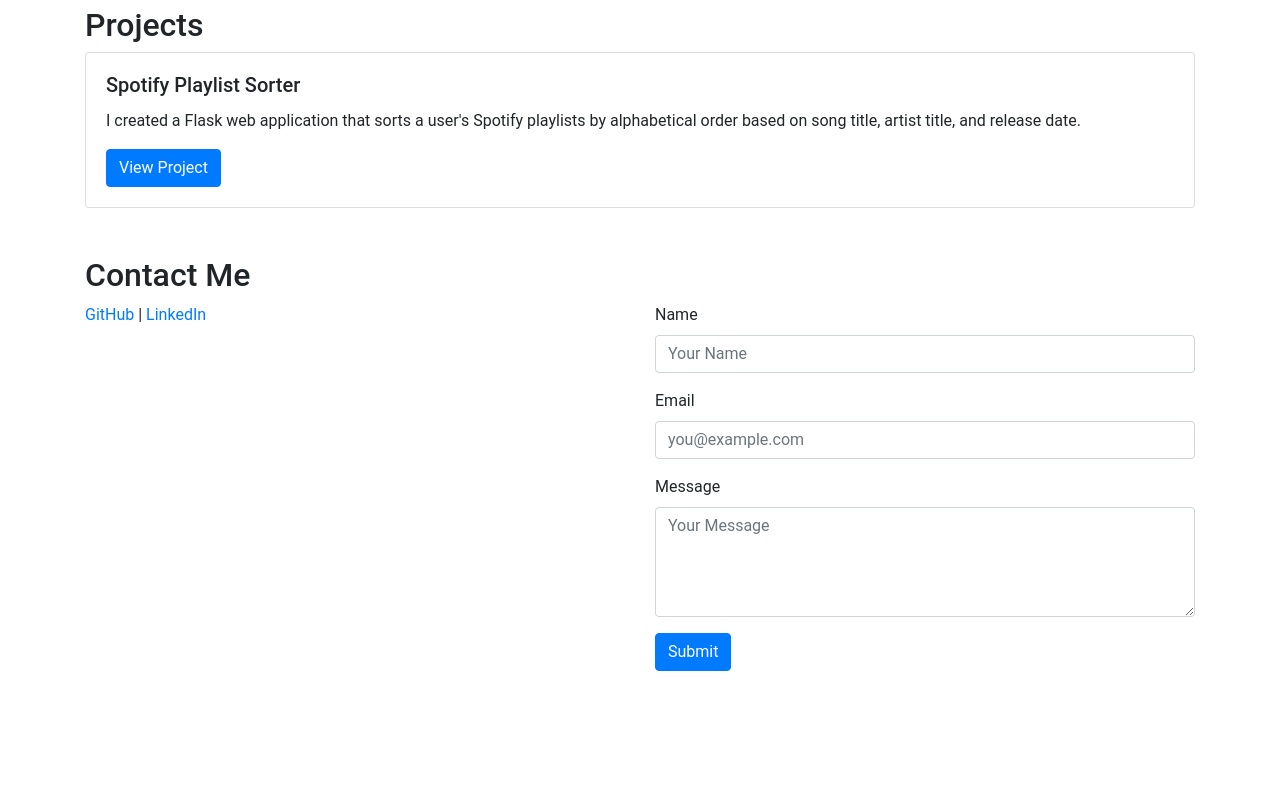
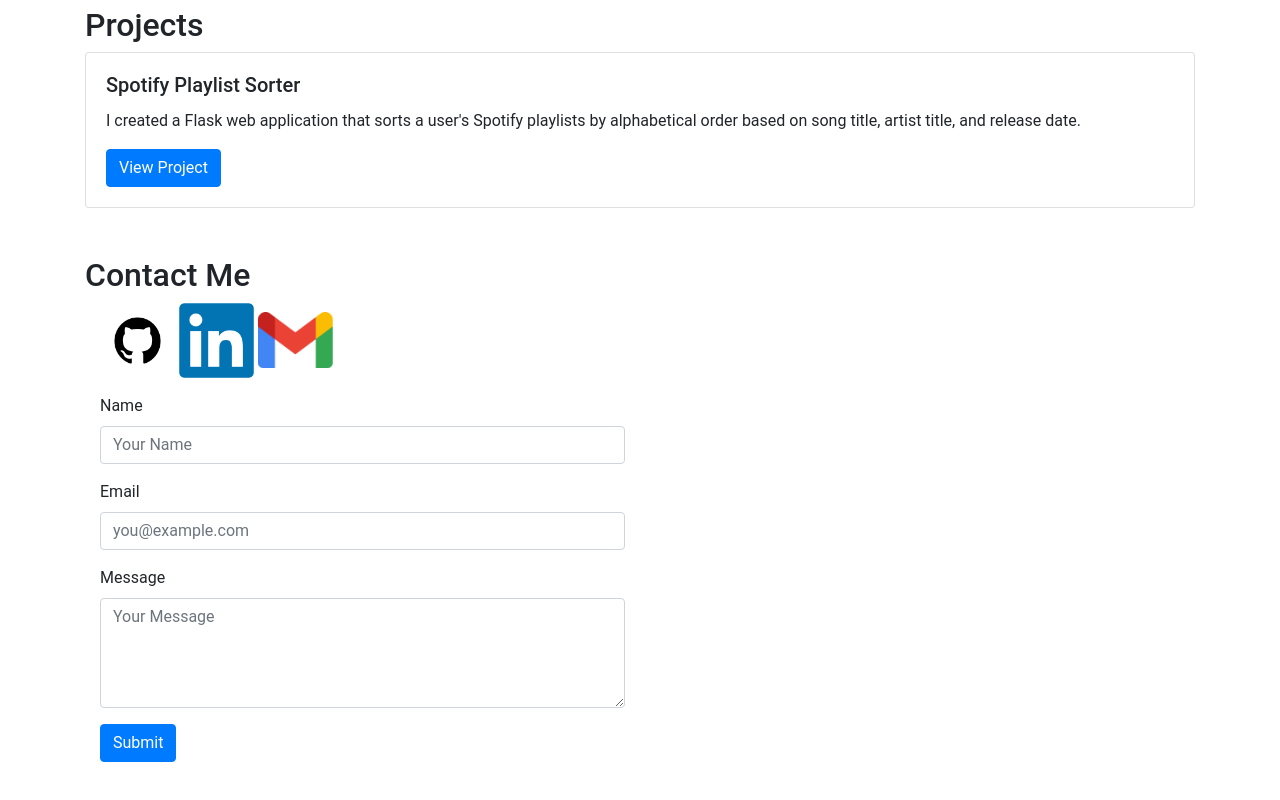
Before and after one commit to tweiss9/portfolio, a website: page public/index.html in a window 1280 px wide. Shown: the part 743-1543 px from the top of the page. Before the commit the page ends 1462 px from the top, so only its background shows below. Drawn offline with nearby package versions, Linux system fonts and the light colour scheme.

Commit message:
added icons and email

```diff
--- a/public/index.html
+++ b/public/index.html
@@ -11,7 +11,8 @@
     <script src="https://maxcdn.bootstrapcdn.com/bootstrap/4.5.2/js/bootstrap.min.js"></script>
     <script src="/js/scripts.js"></script>
     <link rel="stylesheet" type="text/css" href="/css/styles.css" />
-    <title>My Portfolio</title>
+    <link rel="icon" type="image/x-icon" href="/images/favicon.png" />
+    <title>Tyler Weiss Portfolio</title>
   </head>
   <body>
     <nav class="navbar navbar-expand-lg navbar-dark bg-dark">
@@ -124,25 +125,18 @@
     <section id="contact-me" class="mt-5 mb-5">
       <div class="container">
         <h2>Contact Me</h2>
-        <div class="row">
           <div class="col-md-6">
             <p>
-              <a
-                href="https://github.com/tweiss9"
-                target="_blank"
-                rel="noopener"
-                >GitHub</a
-              >
-              <span> | </span>
-              <a
-                href="https://www.linkedin.com/in/tyler-weiss-aa6b34193/"
-                target="_blank"
-                rel="noopener"
-                >LinkedIn</a
-              >
+              <a href="https://github.com/tweiss9" target="_blank" rel="noopener">
+                <img src="/images/github_logo.png" alt="GitHub" class="img-fluid social-logo" width="75" height="75" />
+              </a>
+              <a href="https://www.linkedin.com/in/tyler-weiss-aa6b34193/" target="_blank" rel="noopener">
+                <img src="/images/linkedin_logo.png" alt="LinkedIn" class="img-fluid social-logo" width="75" height="75" />
+              </a>
+              <a href="mailto:tylerhweiss@gmail.com?subject=Contact%20Me" target="_blank" rel="noopener">
+                <img src="/images/gmail_logo.png" alt="Gmail" class="img-fluid social-logo" width="75" height="75" />
+              </a>
             </p>
-          </div>
-          <div class="col-md-6">
             <form id="myForm">
               <div class="mb-3">
                 <label for="name" class="form-label">Name</label>
```
Also changed, not shown: public/images/favicon.png (added), public/images/github_logo.png (added), public/images/gmail_logo.png (added), public/images/linkedIn_logo.png (added).
